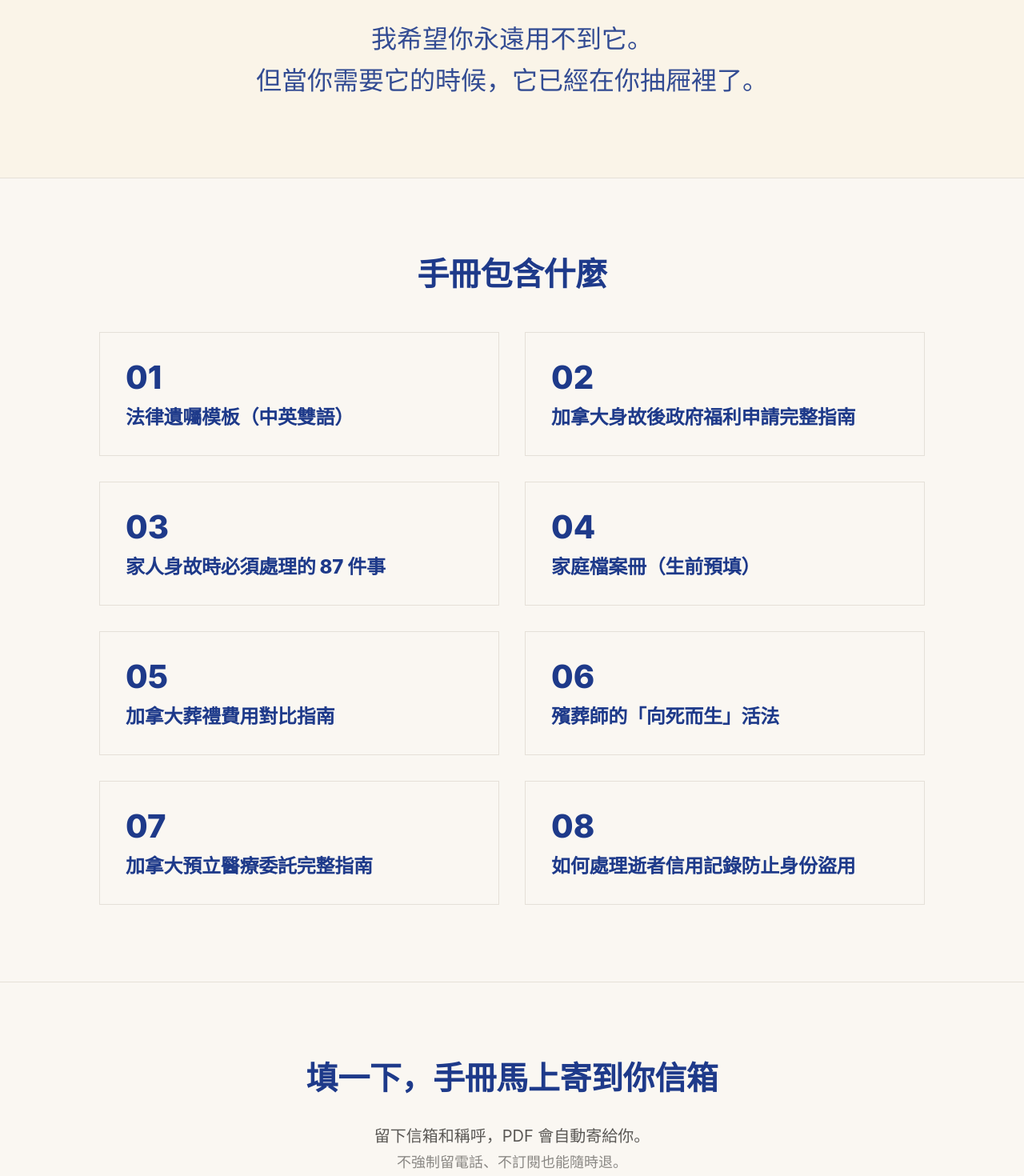
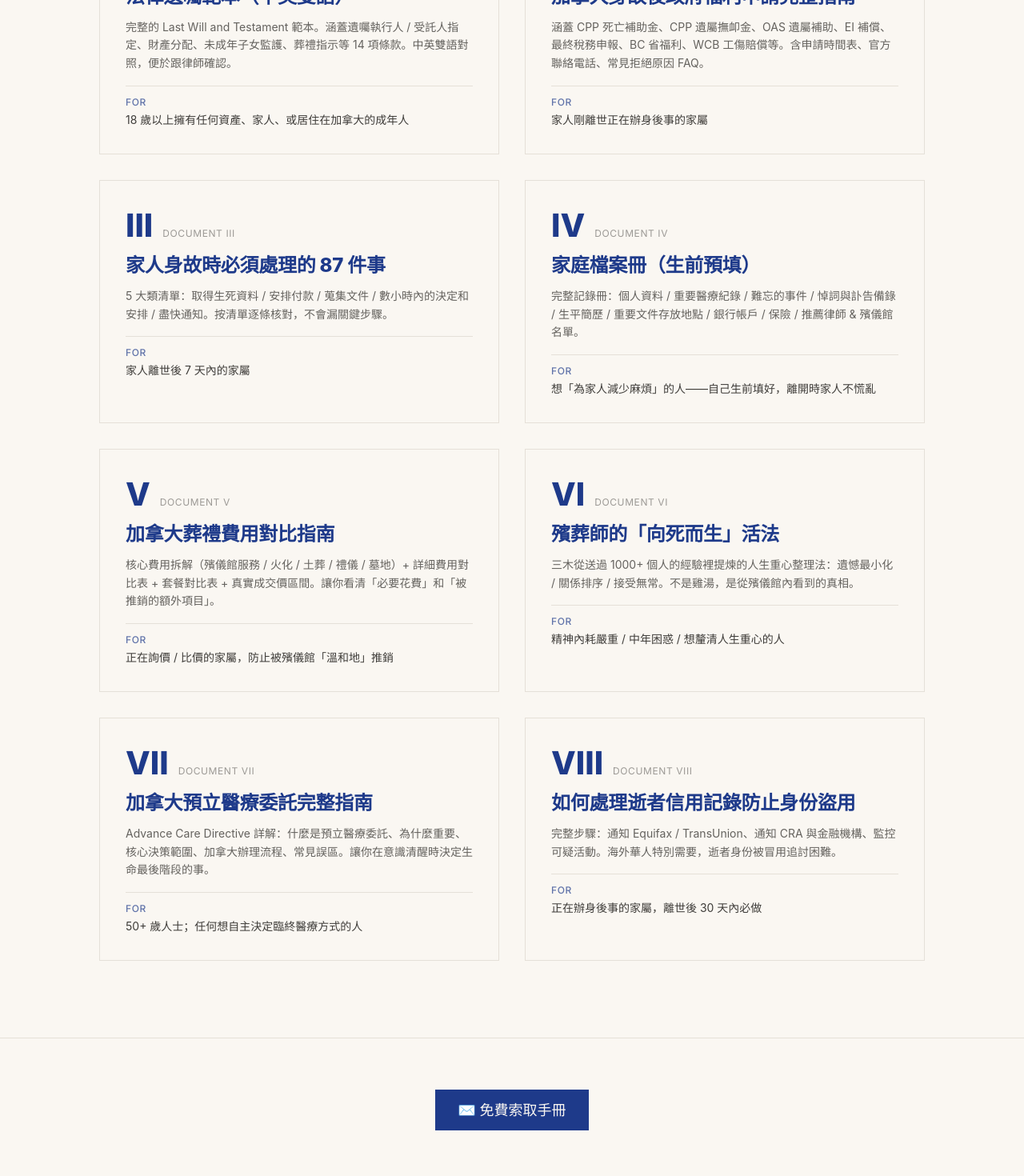
Before and after one commit to scotpenn/sanmu-website, a Next.js app: page /zh-Hant/resources/handbook in a window 1280 px wide. Shown: the part 1060-2530 px from the top of the page at 80% size. Built offline with nearby package versions, Linux system fonts and the light colour scheme.

Commit message:
feat(handbook): 繁体页补齐富卡片+价值前置+加CTA+真实领取计数器+删防御文案+ISR

```diff
--- a/app/zh-Hant/resources/handbook/page.tsx
+++ b/app/zh-Hant/resources/handbook/page.tsx
@@ -5,6 +5,7 @@ import { Button } from "@/components/Button";
 import { HandbookForm } from "@/components/HandbookForm";
 import { TRADITIONAL_LOCALE } from "@/lib/i18n";
 import { pageSeo } from "@/lib/seo";
+import { getHandbookCount } from "@/lib/handbook-count";
 
 export const metadata = pageSeo({
   title: "《身後事安心手冊》v2.7 · 免費索取",
@@ -14,18 +15,85 @@ export const metadata = pageSeo({
   locale: TRADITIONAL_LOCALE,
 });
 
-const DOCUMENTS = [
-  "法律遺囑模板（中英雙語）",
-  "加拿大身故後政府福利申請完整指南",
-  "家人身故時必須處理的 87 件事",
-  "家庭檔案冊（生前預填）",
-  "加拿大葬禮費用對比指南",
-  "殯葬師的「向死而生」活法",
-  "加拿大預立醫療委託完整指南",
-  "如何處理逝者信用記錄防止身份盜用",
+export const revalidate = 3600;
+
+type HandbookDoc = {
+  num: string;
+  numEn: string;
+  title: string;
+  description: string;
+  forWhom: string;
+};
+
+const DOCUMENTS: HandbookDoc[] = [
+  {
+    num: "I",
+    numEn: "Document I",
+    title: "法律遺囑範本（中英雙語）",
+    description:
+      "完整的 Last Will and Testament 範本。涵蓋遺囑執行人 / 受託人指定、財產分配、未成年子女監護、葬禮指示等 14 項條款。中英雙語對照，便於跟律師確認。",
+    forWhom: "18 歲以上擁有任何資產、家人、或居住在加拿大的成年人",
+  },
+  {
+    num: "II",
+    numEn: "Document II",
+    title: "加拿大身故後政府福利申請完整指南",
+    description:
+      "涵蓋 CPP 死亡補助金、CPP 遺屬撫卹金、OAS 遺屬補助、EI 補償、最終稅務申報、BC 省福利、WCB 工傷賠償等。含申請時間表、官方聯絡電話、常見拒絕原因 FAQ。",
+    forWhom: "家人剛離世正在辦身後事的家屬",
+  },
+  {
+    num: "III",
+    numEn: "Document III",
+    title: "家人身故時必須處理的 87 件事",
+    description:
+      "5 大類清單：取得生死資料 / 安排付款 / 蒐集文件 / 數小時內的決定和安排 / 盡快通知。按清單逐條核對，不會漏關鍵步驟。",
+    forWhom: "家人離世後 7 天內的家屬",
+  },
+  {
+    num: "IV",
+    numEn: "Document IV",
+    title: "家庭檔案冊（生前預填）",
+    description:
+      "完整記錄冊：個人資料 / 重要醫療紀錄 / 難忘的事件 / 悼詞與訃告備錄 / 生平簡歷 / 重要文件存放地點 / 銀行帳戶 / 保險 / 推薦律師 & 殯儀館名單。",
+    forWhom: "想「為家人減少麻煩」的人——自己生前填好，離開時家人不慌亂",
+  },
+  {
+    num: "V",
+    numEn: "Document V",
+    title: "加拿大葬禮費用對比指南",
+    description:
+      "核心費用拆解（殯儀館服務 / 火化 / 土葬 / 禮儀 / 墓地）+ 詳細費用對比表 + 套餐對比表 + 真實成交價區間。讓你看清「必要花費」和「被推銷的額外項目」。",
+    forWhom: "正在詢價 / 比價的家屬，防止被殯儀館「溫和地」推銷",
+  },
+  {
+    num: "VI",
+    numEn: "Document VI",
+    title: "殯葬師的「向死而生」活法",
+    description:
+      "三木從送過 1000+ 個人的經驗裡提煉的人生重心整理法：遺憾最小化 / 關係排序 / 接受無常。不是雞湯，是從殯儀館內看到的真相。",
+    forWhom: "精神內耗嚴重 / 中年困惑 / 想釐清人生重心的人",
+  },
+  {
+    num: "VII",
+    numEn: "Document VII",
+    title: "加拿大預立醫療委託完整指南",
+    description:
+      "Advance Care Directive 詳解：什麼是預立醫療委託、為什麼重要、核心決策範圍、加拿大辦理流程、常見誤區。讓你在意識清醒時決定生命最後階段的事。",
+    forWhom: "50+ 歲人士；任何想自主決定臨終醫療方式的人",
+  },
+  {
+    num: "VIII",
+    numEn: "Document VIII",
+    title: "如何處理逝者信用記錄防止身份盜用",
+    description:
+      "完整步驟：通知 Equifax / TransUnion、通知 CRA 與金融機構、監控可疑活動。海外華人特別需要，逝者身份被冒用追討困難。",
+    forWhom: "正在辦身後事的家屬，離世後 30 天內必做",
+  },
 ];
 
-export default function TraditionalHandbookPage() {
+export default async function TraditionalHandbookPage() {
+  const count = await getHandbookCount();
   return (
     <>
       <section className="border-b border-rule">
@@ -66,6 +134,43 @@ export default function TraditionalHandbookPage() {
         </Container>
       </section>
 
+      <section className="border-b border-rule">
+        <Container width="card" className="py-20 md:py-24">
+          <SectionTitle align="center">手冊包含什麼</SectionTitle>
+          <div className="grid md:grid-cols-2 gap-6 md:gap-8 mt-12">
+            {DOCUMENTS.map((doc) => (
+              <article key={doc.num} className="border border-rule p-7 md:p-8">
+                <div className="flex items-baseline gap-3 mb-3">
+                  <span className="text-2xl md:text-3xl font-extrabold text-brand-navy font-en">
+                    {doc.num}
+                  </span>
+                  <span className="text-xs font-en uppercase tracking-wider opacity-50">
+                    {doc.numEn}
+                  </span>
+                </div>
+                <h3 className="text-lg md:text-xl leading-snug mb-3">{doc.title}</h3>
+                <p className="text-sm opacity-80 leading-relaxed mb-4">{doc.description}</p>
+                <div className="border-t border-rule pt-3 mt-auto">
+                  <div className="text-xs font-en uppercase tracking-wider text-brand-navy/70 mb-1 font-medium">
+                    For
+                  </div>
+                  <p className="text-sm">{doc.forWhom}</p>
+                </div>
+              </article>
+            ))}
+          </div>
+        </Container>
+      </section>
+
+      {/* CTA · 看完文檔順勢索取 */}
+      <section className="border-b border-rule">
+        <Container width="reading" className="py-14 md:py-16 text-center">
+          <Button variant="primary" href="#get">
+            ✉️ 免費索取手冊
+          </Button>
+        </Container>
+      </section>
+
       <section className="border-b border-rule bg-brand-yellow/[0.05]">
         <Container width="reading" className="py-20 md:py-24 text-center">
           <SectionTitle align="center" className="mb-6">
@@ -85,34 +190,17 @@ export default function TraditionalHandbookPage() {
         </Container>
       </section>
 
-      <section className="border-b border-rule">
-        <Container width="card" className="py-20 md:py-24">
-          <SectionTitle align="center">手冊包含什麼</SectionTitle>
-          <div className="grid md:grid-cols-2 gap-6 md:gap-8 mt-12">
-            {DOCUMENTS.map((title, index) => (
-              <article key={title} className="border border-rule p-7 md:p-8">
-                <div className="text-2xl md:text-3xl font-extrabold text-brand-navy font-en mb-3">
-                  {String(index + 1).padStart(2, "0")}
-                </div>
-                <h3 className="text-lg md:text-xl leading-snug">{title}</h3>
-              </article>
-            ))}
-          </div>
-        </Container>
-      </section>
-
       {/* 索取(表单) */}
       <section id="get" className="border-b border-rule scroll-mt-12">
         <Container width="reading" className="py-20 md:py-24 text-center">
           <SectionTitle align="center" className="mb-6">
             填一下，手冊馬上寄到你信箱
           </SectionTitle>
-          <p className="text-lg opacity-85 leading-relaxed mb-10">
+          <p className="text-lg opacity-85 leading-relaxed mb-4">
             留下信箱和稱呼，PDF 會自動寄給你。
-            <br />
-            <span className="text-base opacity-70">
-              不強制留電話、不訂閱也能隨時退。
-            </span>
+          </p>
+          <p className="text-base text-brand-navy/80 mb-10">
+            已有 <span className="font-en font-bold">{count.toLocaleString("en-US")}</span> 個家庭領取了這份手冊
           </p>
 
           <HandbookForm locale={TRADITIONAL_LOCALE} />
```
